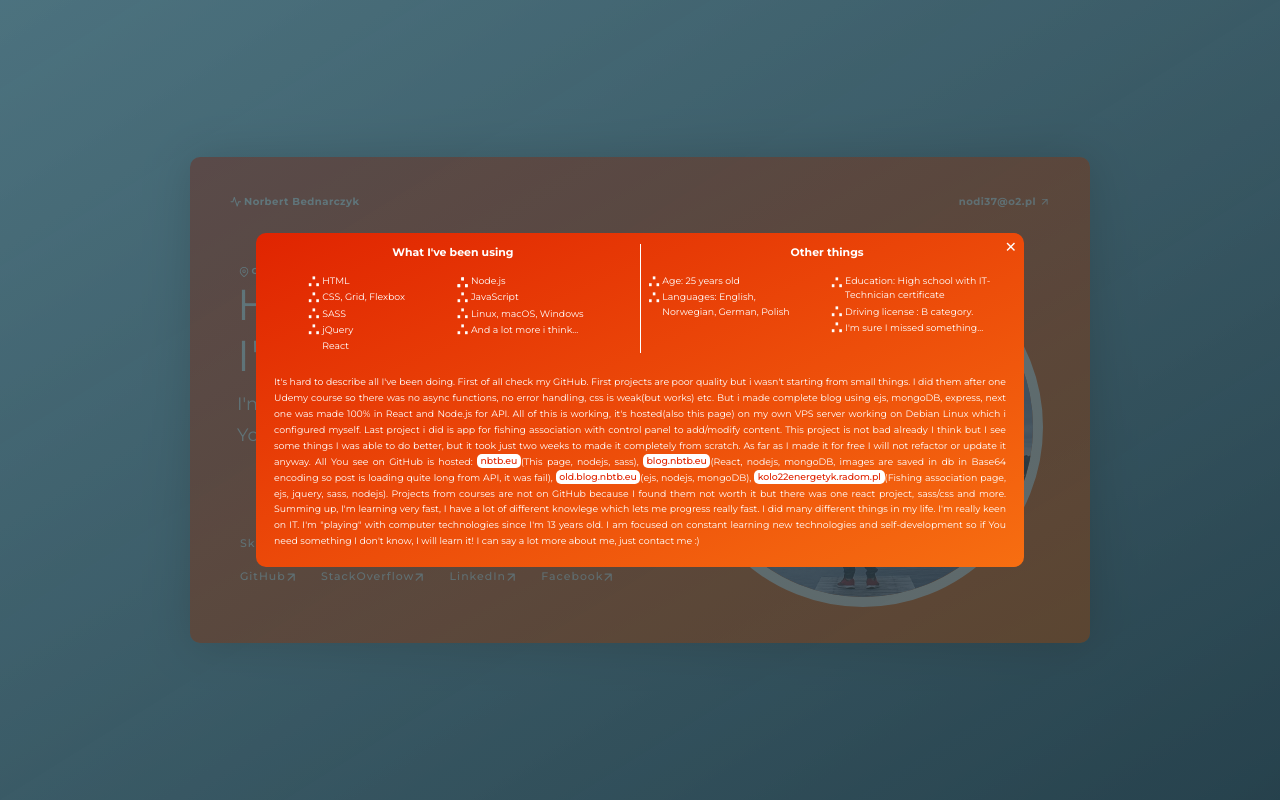
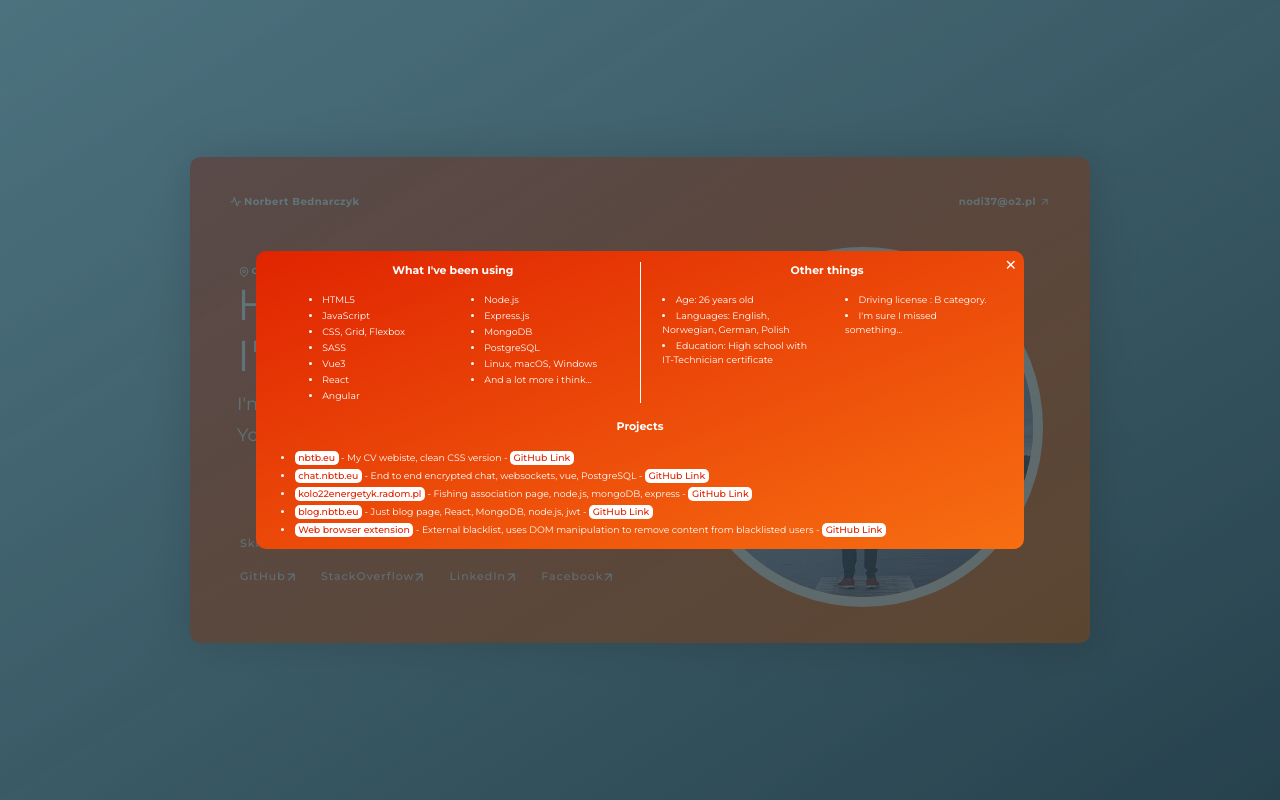
Before and after one commit to nodi37/mainWebsite, a website: page index.html in a window 1280 px wide. Both pictures are taken after a click on the link "Skills". Drawn offline with nearby package versions, Linux system fonts and the light colour scheme; files that its build step writes are made by us from their sources.

Commit message:
Popup content updates

```diff
--- a/SASS/_components.scss
+++ b/SASS/_components.scss
@@ -328,17 +328,22 @@
   }
 
   &__table {
+    list-style: inside;
     column-count: 2;
     column-gap: 5rem;
     @media only screen and (max-width: 59.375em) {
       //950px Mobile Ver
       column-count: 1;
     }
+
+    &--one-column {
+      column-count: 1;
+      width: 100%;
+    }
   }
 
   &__table-item {
     position: relative;
-    display: block;
     break-inside: avoid-column;
     transition: all 0.5s;
     cursor: pointer;
@@ -351,29 +356,29 @@
     color: var(--popup-color-secondary);
   }
 
-  &__table-item::before {
-    content: "\2234";
-    color: currentColor;
-    line-height: 1;
-    font-size: 2.5rem;
-    font-weight: 900;
-    position: absolute;
-    width: 3rem;
-    height: 3rem;
-    top: -0.5rem;
-    left: -2.7rem;
-    display: flex;
-    align-items: center;
-    justify-content: center;
-  }
+  // &__table-item::before {
+  //   content: "\2234";
+  //   color: currentColor;
+  //   line-height: 1;
+  //   font-size: 2.5rem;
+  //   font-weight: 900;
+  //   position: absolute;
+  //   width: 3rem;
+  //   height: 3rem;
+  //   top: -0.5rem;
+  //   left: -2.7rem;
+  //   display: flex;
+  //   align-items: center;
+  //   justify-content: center;
+  // }
 
-  &__table-item:hover::before {
-    animation-name: spinListItem;
-    animation-duration: 1.3s;
-    animation-iteration-count: infinite;
-    animation-timing-function: linear;
-    transform-origin: center 60%;
-  }
+  // &__table-item:hover::before {
+  //   animation-name: spinListItem;
+  //   animation-duration: 1.3s;
+  //   animation-iteration-count: infinite;
+  //   animation-timing-function: linear;
+  //   transform-origin: center 60%;
+  // }
 
   &__description {
     display: block;
--- a/index.html
+++ b/index.html
@@ -39,13 +39,17 @@
                 <div class="popup__table-container">
                     <h3 class="popup__table-header">What I've been using</h3>
                     <ul class="popup__table">
-                        <li class="popup__table-item">HTML</li>
+                        <li class="popup__table-item">HTML5</li>
+                        <li class="popup__table-item">JavaScript</li>
                         <li class="popup__table-item">CSS, Grid, Flexbox</li>
                         <li class="popup__table-item">SASS</li>
-                        <li class="popup__table-item">jQuery</li>
+                        <li class="popup__table-item">Vue3</li>
                         <li class="popup__table-item">React</li>
+                        <li class="popup__table-item">Angular</li>
                         <li class="popup__table-item">Node.js</li>
-                        <li class="popup__table-item">JavaScript</li>
+                        <li class="popup__table-item">Express.js</li>
+                        <li class="popup__table-item">MongoDB</li>
+                        <li class="popup__table-item">PostgreSQL</li>
                         <li class="popup__table-item">Linux, macOS, Windows</li>
                         <li class="popup__table-item">And a lot more i think...</li>
                     </ul>
@@ -54,7 +58,7 @@
                 <div class="popup__table-container">
                     <h3 class="popup__table-header">Other things</h3>
                     <ul class="popup__table">
-                        <li class="popup__table-item">Age: 25 years old</li>
+                        <li class="popup__table-item">Age: 26 years old</li>
                         <li class="popup__table-item">Languages: English, Norwegian, German, Polish</li>
                         <li class="popup__table-item">Education: High school with IT-Technician certificate</li>
                         <li class="popup__table-item">Driving license : B category.</li>
@@ -63,7 +67,21 @@
                 </div>
 
             </div>
-            <p class="popup__description">
+
+            <div class="popup__table-container">
+                <h3 class="popup__table-header">Projects</h3>
+                <ul class="popup__table popup__table--one-column">
+                    <li class="popup__table-item"><a href="https://nbtb.eu" class="popup__link" target="_blank">nbtb.eu</a> - My CV webiste, clean CSS version - <a href="https://github.com/nodi37/mainWebsite" class="popup__link" target="_blank">GitHub Link</a></li>
+                    <li class="popup__table-item"><a href="https://chat.nbtb.eu" class="popup__link" target="_blank">chat.nbtb.eu</a> - End to end encrypted chat, websockets, vue, PostgreSQL - <a href="https://github.com/nodi37/chat" class="popup__link" target="_blank">GitHub Link</a></li>
+                    <li class="popup__table-item"><a href="https://kolo22energetyk.radom.pl/" class="popup__link" target="_blank">kolo22energetyk.radom.pl</a> - Fishing association page, node.js, mongoDB, express - <a href="https://github.com/nodi37/kolo22energetykradompl" class="popup__link" target="_blank">GitHub Link</a></li>
+                    <li class="popup__table-item"><a href="https://blog.nbtb.eu/" class="popup__link" target="_blank">blog.nbtb.eu</a> - Just blog page, React, MongoDB, node.js, jwt - <a href="https://github.com/nodi37/reactBlog" class="popup__link" target="_blank">GitHub Link</a></li>
+                    <li class="popup__table-item"><a href="https://github.com/nodi37/WykopCzarnolisto" class="popup__link" target="_blank">Web browser extension</a> - External blacklist, uses DOM manipulation to remove content from blacklisted users - <a href="https://github.com/nodi37/WykopCzarnolisto" class="popup__link" target="_blank">GitHub Link</a></li>
+                </ul>
+            </div>
+
+
+
+            <!-- <p class="popup__description">
                 It's hard to describe all I've been doing. First of all check my GitHub. First projects are poor
                 quality but i wasn't starting from small things.
                 I did them after one Udemy course so there was no async functions, no error handling, css is weak(but
@@ -93,7 +111,7 @@
                 I am focused on constant learning new technologies and self-development so if You need something I don't
                 know, I will learn it!
                 I can say a lot more about me, just contact me :)
-            </p>
+            </p> -->
         </div>
     </div>
     <div class="card">
```
